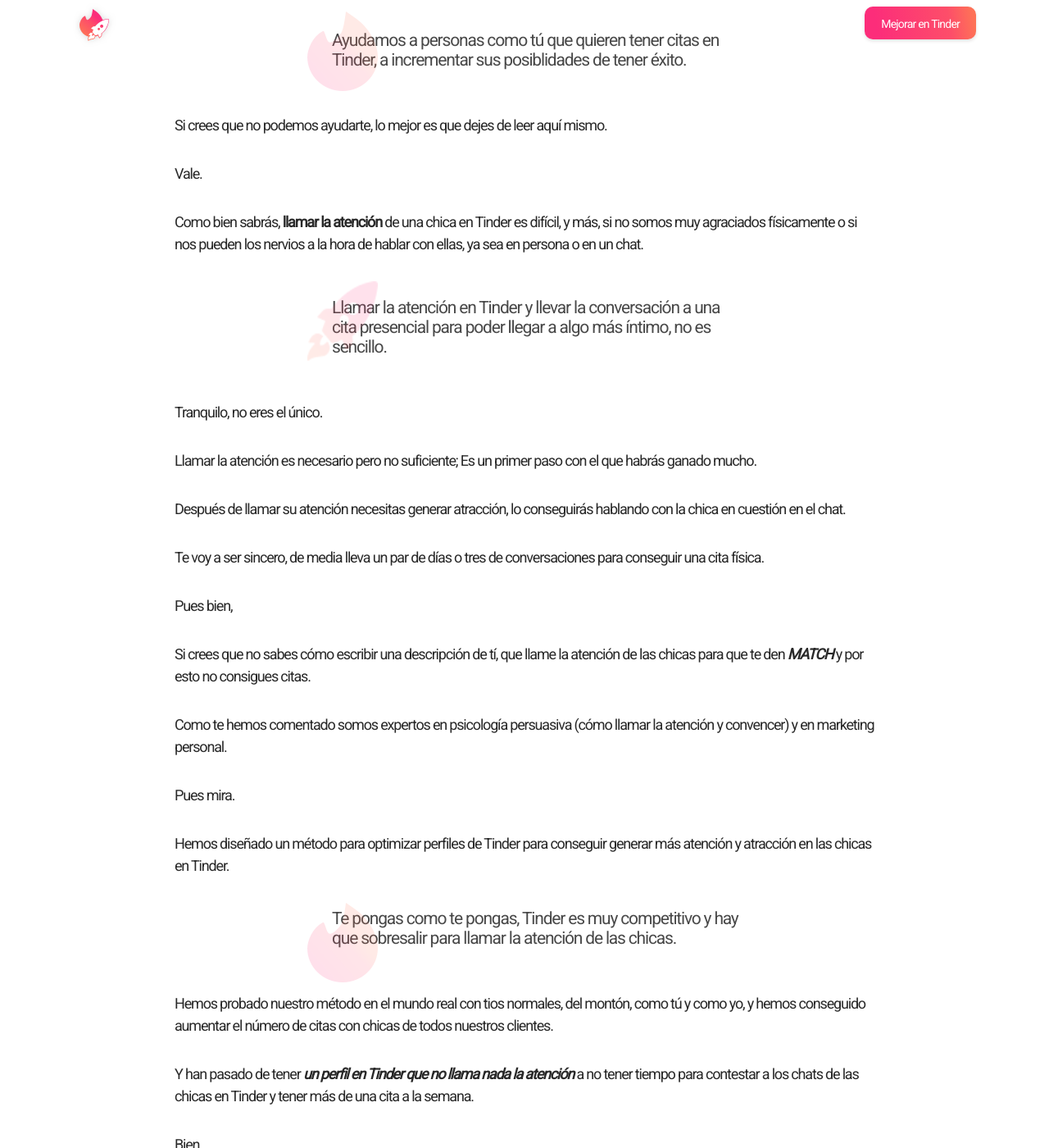
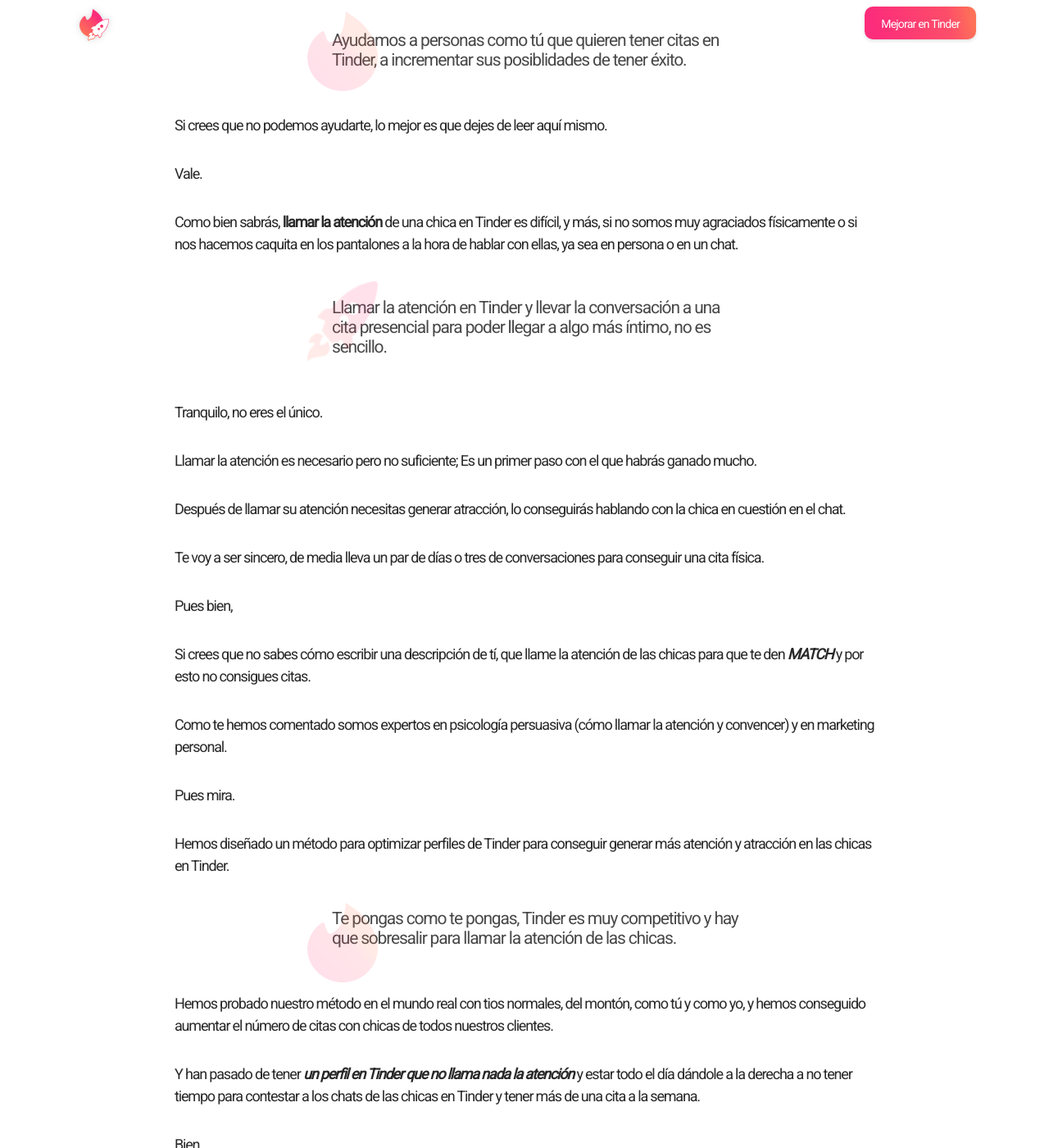
Before and after one commit to dmartincc/tinderpower.github.io, a Jekyll site: the page built from index.md, in a window 1280 px wide and 1400 px high, scrolled down 650 px. Shown: the whole window at 82% size. Built offline with Jekyll 4.4.1, drawn with Linux system fonts in a browser that asks for light colours; comment, search, counter and statistics services are not loaded.

Commit message:
copy restored

```diff
--- a/index.md
+++ b/index.md
@@ -14,7 +14,7 @@
 
 Vale.
 
-Como bien sabrás, **llamar la atención** de una chica en Tinder es difícil, y más, si no somos muy agraciados físicamente o si nos pueden los nervios a la hora de hablar con ellas, ya sea en persona o en un chat.
+Como bien sabrás, **llamar la atención** de una chica en Tinder es difícil, y más, si no somos muy agraciados físicamente o si nos hacemos caquita en los pantalones a la hora de hablar con ellas, ya sea en persona o en un chat.
 
 {% include LandingBloqueTexto2.html %}
 
@@ -40,7 +40,7 @@
 
 Hemos probado nuestro método en el mundo real con tios normales, del montón, como tú y como yo, y hemos conseguido aumentar el número de citas con chicas de todos nuestros clientes.
 
-Y han pasado de tener **_un perfil en Tinder que no llama nada la atención_** a no tener tiempo para contestar a los chats de las chicas en Tinder y tener más de una cita a la semana.
+Y han pasado de tener **_un perfil en Tinder que no llama nada la atención_** y estar todo el día dándole a la derecha a no tener tiempo para contestar a los chats de las chicas en Tinder y tener más de una cita a la semana.
 
 Bien.
 
```
